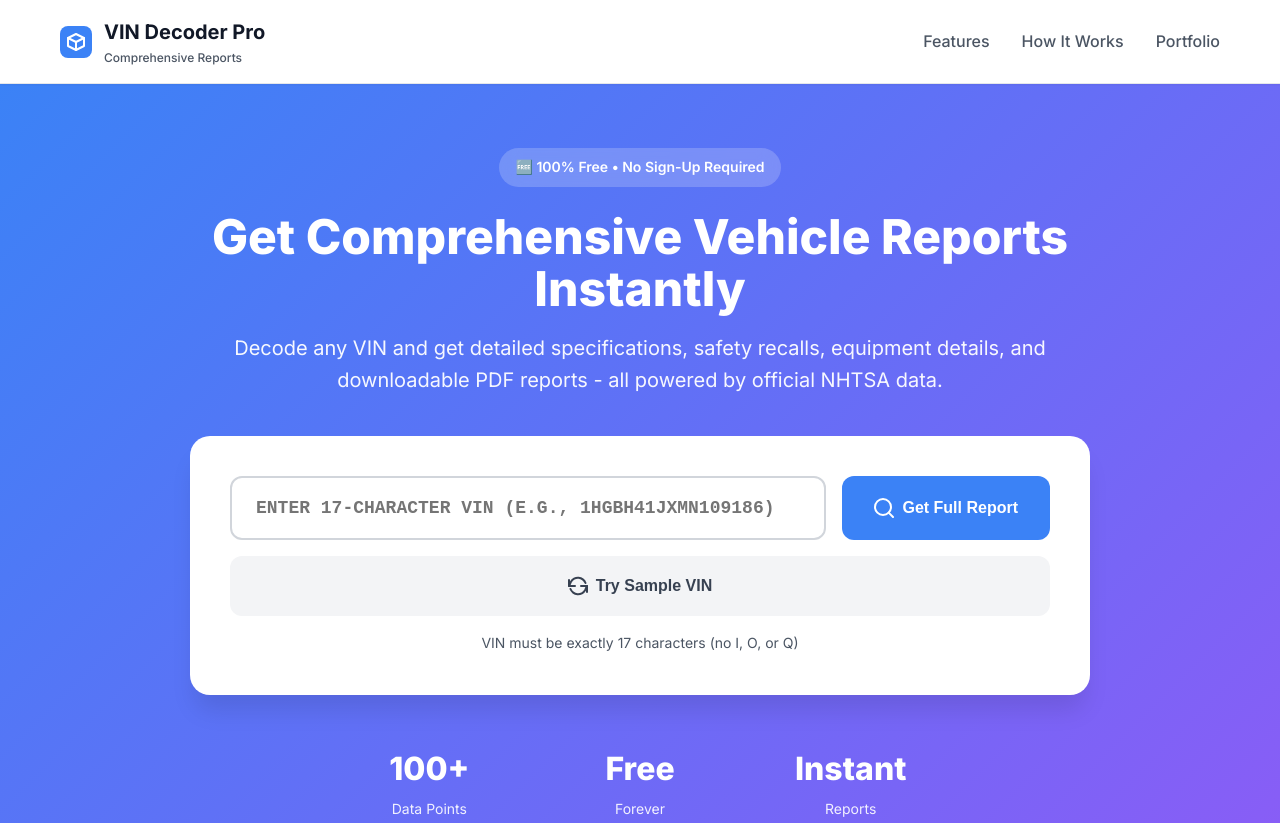
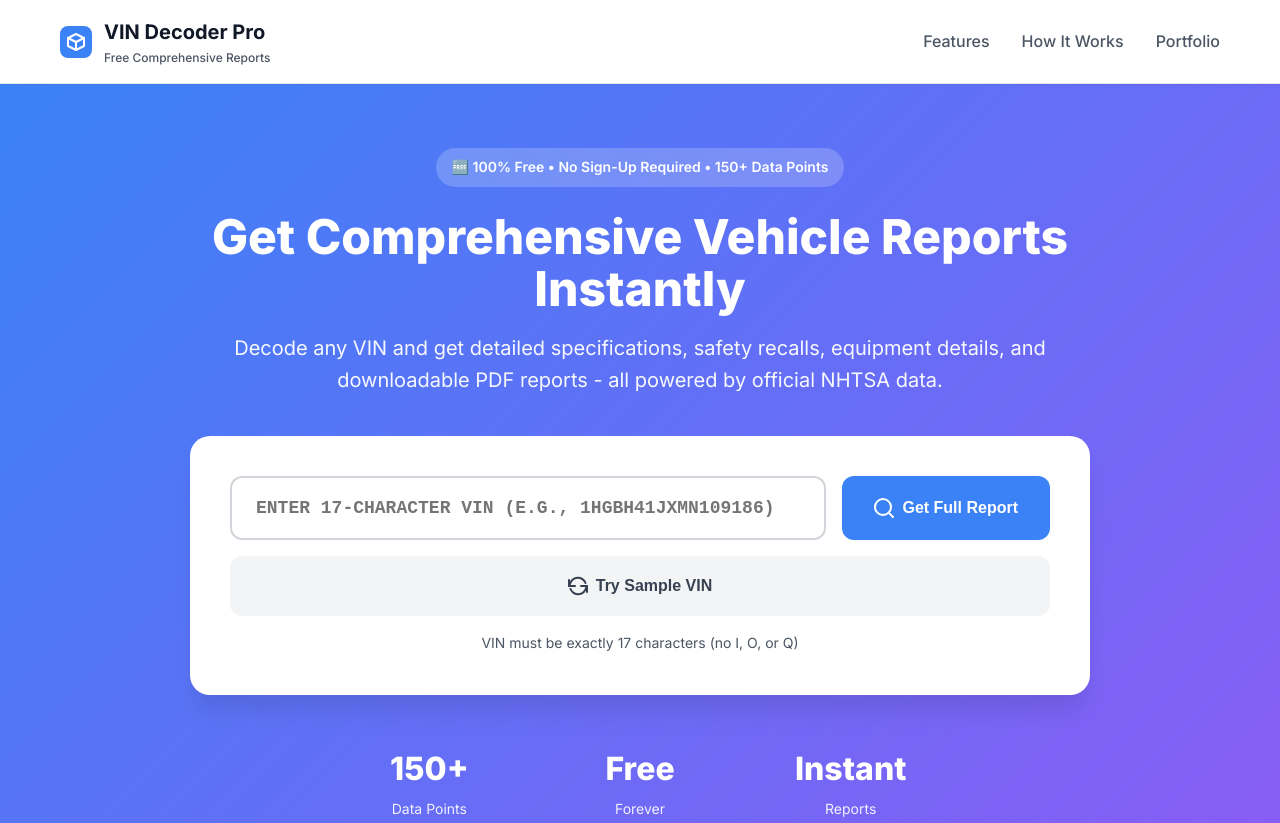
Before and after one commit to TheGhostPacket/fast-vin-lookup, a plain HTML site: page index.html in a window 1280 px wide. Shown: the top 823 px of the page. Drawn offline with nearby package versions, Linux system fonts and the light colour scheme.

Commit message:
Update tagline and stats in index.html

```diff
--- a/index.html
+++ b/index.html
@@ -9,7 +9,7 @@
     <link rel="stylesheet" href="styles.css">
     <link rel="preconnect" href="https://fonts.googleapis.com">
     <link rel="preconnect" href="https://fonts.gstatic.com" crossorigin>
-    <link href="https://fonts.googleapis.com/css2?family=Inter:wght@400;500;600;700;800&display=swap" rel="stylesheet">
+    <link href="https://fonts.googleapis.com/css2?family=Inter:wght@300;400;500;600;700;800&display=swap" rel="stylesheet">
     <!-- jsPDF for PDF generation -->
     <script src="https://cdnjs.cloudflare.com/ajax/libs/jspdf/2.5.1/jspdf.umd.min.js"></script>
 </head>
@@ -27,7 +27,7 @@
                     </svg>
                     <div>
                         <h1>VIN Decoder Pro</h1>
-                        <span class="logo-tagline">Comprehensive Reports</span>
+                        <span class="logo-tagline">Free Comprehensive Reports</span>
                     </div>
                 </div>
                 <nav class="nav">
@@ -43,7 +43,7 @@
     <section class="hero">
         <div class="container">
             <div class="hero-content">
-                <div class="hero-badge">🆓 100% Free • No Sign-Up Required</div>
+                <div class="hero-badge">🆓 100% Free • No Sign-Up Required • 150+ Data Points</div>
                 <h2 class="hero-title">Get Comprehensive Vehicle Reports Instantly</h2>
                 <p class="hero-subtitle">Decode any VIN and get detailed specifications, safety recalls, equipment details, and downloadable PDF reports - all powered by official NHTSA data.</p>
 
@@ -81,7 +81,7 @@
                 <!-- Stats -->
                 <div class="hero-stats">
                     <div class="stat">
-                        <div class="stat-number">100+</div>
+                        <div class="stat-number">150+</div>
                         <div class="stat-label">Data Points</div>
                     </div>
                     <div class="stat">
@@ -99,7 +99,7 @@
 
     <!-- Results Section -->
     <section id="results" class="results hidden">
-        <div class="container">
+        <div class="container-full">
             <div id="resultContent"></div>
         </div>
     </section>
```
